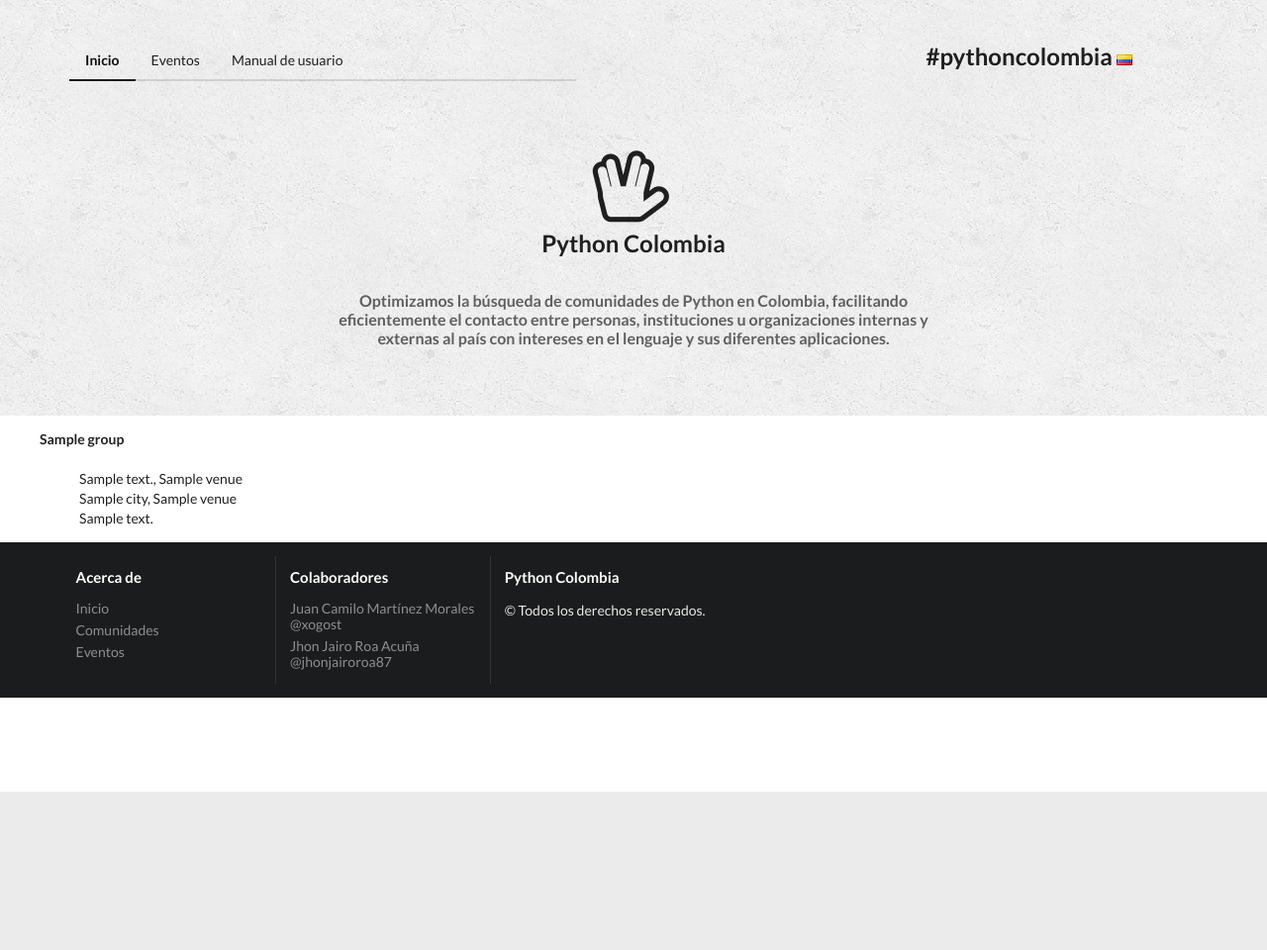
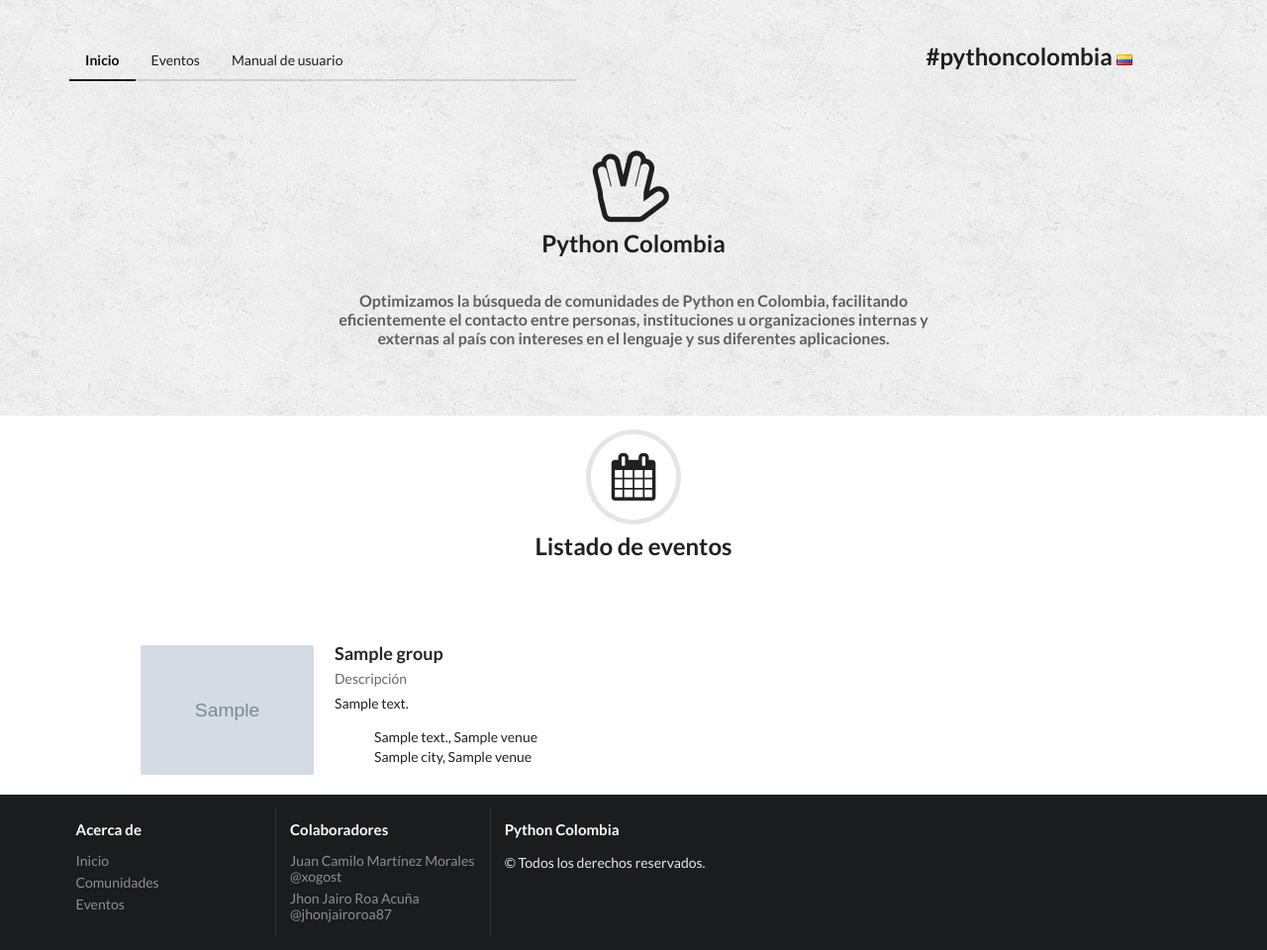
Before and after one commit to xogost/pythoncolombiasite, a Django app: page /events/ in a window 1280 px wide. Shown: the whole page at 99% size. Before the commit the page ends 800 px from the top, so only its background shows below. Run offline with Django 3.2, Linux system fonts and the light colour scheme; tables that the repository leaves empty hold one stand-in row (values such as "Sample post"); grey boxes marked "Sample" are stand-in pictures; a database or web service that is not in the repository returns one stand-in record (values such as "Sample title"); data that the repository does not hold is empty; some libraries are stand-ins or nearby versions.

Commit message:
Se modifican parametros para obtener eventos

```diff
--- a/website/templates/events.html
+++ b/website/templates/events.html
@@ -1,20 +1,34 @@
 {% extends "base.html" %}
 
 {% block content %}
-	<ul>
+	<div class="content-groups">
+		<h2 class="ui center aligned icon header">
+		  <i class="circular calendar icon"></i>
+		  Listado de eventos
+		</h2>
+		<div id="list-group" class="ui divided items">
 			{% for item in response_data %}
-		<li>
-			<strong>{{ item.name }}</strong>
-			<br/>
-			<br/>
+				<div class="item">
+					<div class="image">
+						<img class="" src="{{ item.group.photo.photo_link }}">
+					</div>
+					<div class="content">
+						<a href="{{ group.link }}" target="_blank" class="header">{{ item.name }}</a>
+						<div class="meta">
+							<span>Descripción</span>
+						</div>
+						<div class="description">
+							<p>
+								{{ item.description|safe }}
+							</p>
 							<ul>
 								<li>{{ item.venue.address_1 }}, {{ item.venue.name }}</li>
 								<li>{{ item.venue.city }}, {{ item.venue.localized_country_name }}</li>
-				<li>
-					{{ item.description|safe }}
-				</li>
 							</ul>
-		</li>
+						</div>
+					</div>
+				</div>
 			{% endfor %}
-	</ul>
+		</div>
+	</div>
 {% endblock content %}
--- a/website/views.py
+++ b/website/views.py
@@ -38,7 +38,7 @@
 	"""
 	Get python events from meetup.com
 	"""
-	url = "%s/find/events?text=python&sign=true&key=a6443747e92a6b4e347c6d6c7c4b4f" % (base_url)
+	url = "%s/find/events?text=python&radius=global&sign=true&key=a6443747e92a6b4e347c6d6c7c4b4f" % (base_url)
 	response = requests.get(url)
 	context = {
 		"response_data" : response.json()
```
Lines whose indentation alone changed are shown as unchanged.
